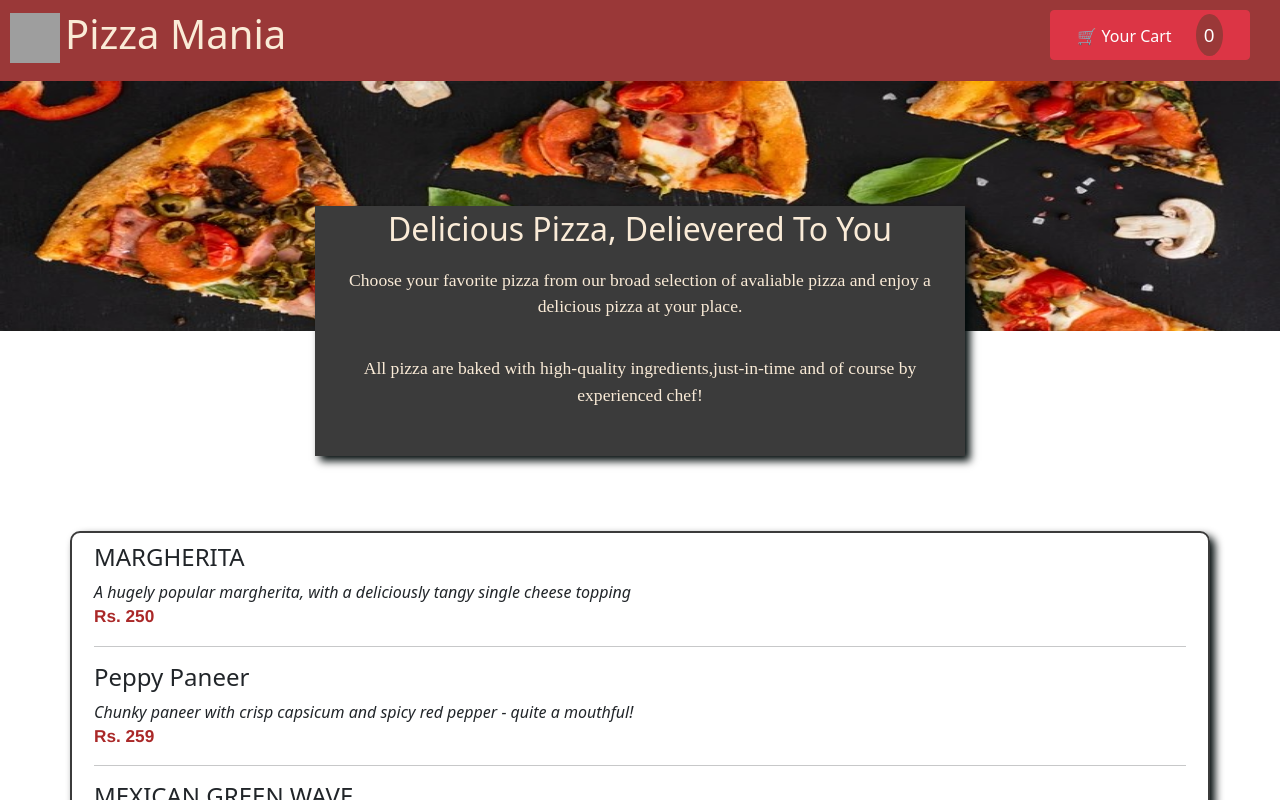
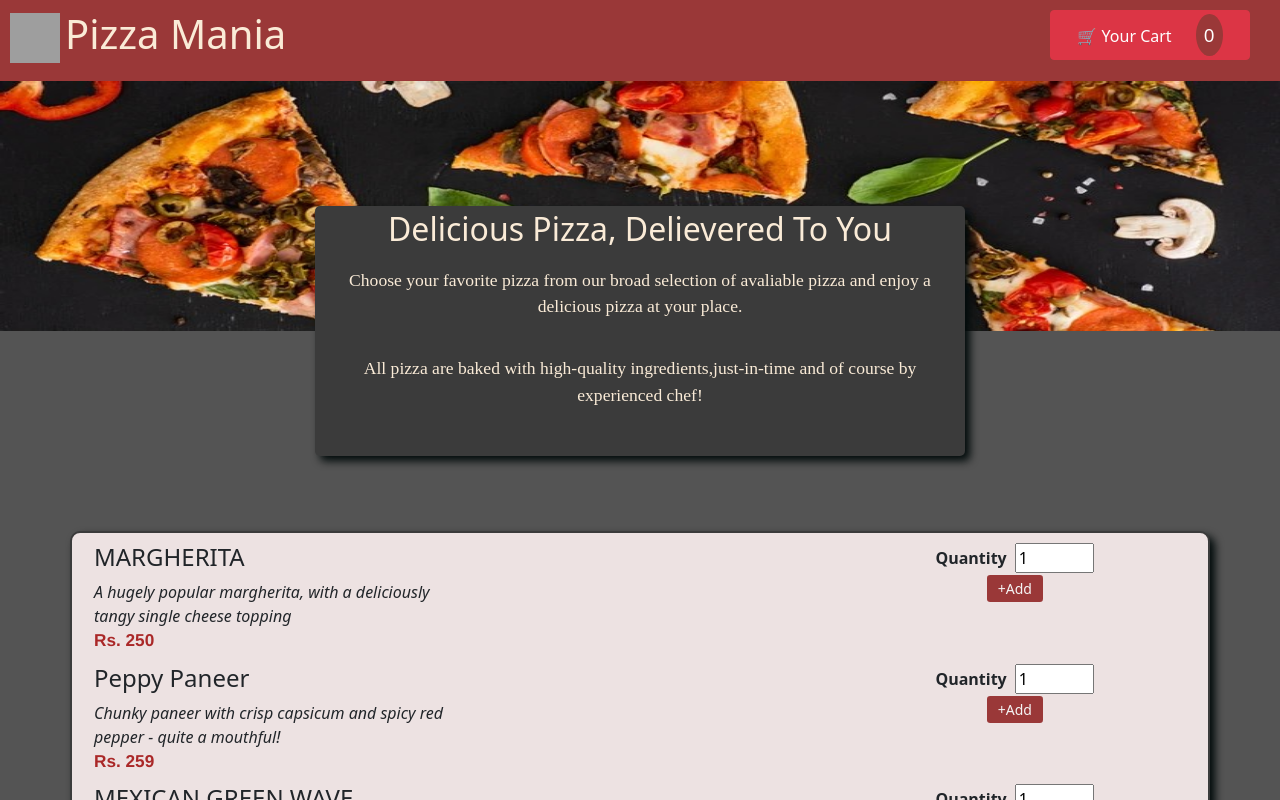
Before and after one commit to jaiswalk008/Restaurant-app, a React (Create React App) app: page / in a window 1280 px wide. Shown: the top 800 px of the page. Built offline with nearby package versions, Linux system fonts and the light colour scheme; grey boxes are pictures that could not be loaded.

Commit message:
added add quantity button

```diff
--- a/public/index.html
+++ b/public/index.html
@@ -12,6 +12,11 @@
 
     <title>Pizza Mania</title>
     <link href="https://cdn.jsdelivr.net/npm/bootstrap@5.0.2/dist/css/bootstrap.min.css" rel="stylesheet" integrity="sha384-EVSTQN3/azprG1Anm3QDgpJLIm9Nao0Yz1ztcQTwFspd3yD65VohhpuuCOmLASjC" crossorigin="anonymous">
+    <style>
+      body{
+        background-color: rgb(84, 84, 84);
+      }
+    </style>
   </head>
   <body>
     <noscript>You need to enable JavaScript to run this app.</noscript>
--- a/src/App.js
+++ b/src/App.js
@@ -1,7 +1,7 @@
 import React from 'react';
 import './App.css';
 import Header from './Components/Layout/Header';
-import Menu from './Components/Layout/Menu';
+import Menu from './Components/Layout/Menu/Menu';
 function App() {
   return(
     <div>
--- a/src/Components/Layout/Layout.css
+++ b/src/Components/Layout/Layout.css
@@ -28,9 +28,10 @@
     color: antiquewhite;
     height: 250px;
     box-shadow: 5px 5px 8px rgba(0, 10, 10, 10);
+    border-radius: 5px;
 
 }
-.description>p{
+.description>p {
     font-size: 1.1rem;
     font-family:'Times New Roman', Times, serif;
     padding: 10px;
@@ -43,15 +44,25 @@
     border: 2px solid rgb(59, 59, 59);
     border-radius: 10px;
     box-shadow: 5px 5px 8px rgba(0, 10, 10, 10);
+    background-color: rgb(237, 226, 226);
 }
 .menu-item{
     margin: 10px;
+    display: flex;
+    justify-content:space-between;
 }
-.menu-item >strong{
+.price{
     color: rgb(170, 40, 40);
     font-family:'Franklin Gothic Medium', 'Arial Narrow', Arial, sans-serif;
     font-size: 1.075rem;
 }
-menu-item >h4{
-    font-family:'Gill Sans', 'Gill Sans MT', Calibri, 'Trebuchet MS', sans-serif;
+.add{
+    background-color:rgb(154, 56, 56);
+    color: whitesmoke;
+    padding: 2px 10px;
+    margin-top: 2px;
 }
+
+.input-div{
+
+}
--- /dev/null
+++ b/src/Components/Layout/Menu/AddQuantity.js
@@ -0,0 +1,25 @@
+import { useRef } from 'react';
+import '../Layout.css'
+const AddQuantity = (props) =>{
+    const quantity = useRef(1);
+    const handleSubmit = (e) => {
+        e.preventDefault(); // Prevent form submission
+        // Do something with the quantity value (e.g., pass it to a parent component)
+        console.log(quantity.current.value);
+    }
+
+    return (
+        <div className='container-fluid'>
+            <form onSubmit={(handleSubmit)} className='add-form float-end'>
+                <div className='text-center input-div'>
+                    <label htmlFor="quantity"><strong className='pe-2'>Quantity</strong></label>
+                    <input ref={quantity} min={1} defaultValue={1} className='w-25' type="number" id="quantity"></input>
+                </div>
+                <div className='text-center'>
+                    <button className="btn btn-sm add">+Add</button>
+                </div>
+            </form>
+        </div>
+    )
+}
+export default AddQuantity;
--- a/src/Components/Layout/Menu.js
+++ b/src/Components/Layout/Menu/Menu.js
@@ -1,5 +1,5 @@
 import MenuItem from "./MenuItem"
-import "./Layout.css"
+import "../Layout.css"
 const Menu = () =>{
     const menuItems = [
         {name:"MARGHERITA" , desc:"A hugely popular margherita, with a deliciously tangy single cheese topping",price:250},
--- /dev/null
+++ b/src/Components/Layout/Menu/MenuItem.js
@@ -0,0 +1,16 @@
+import '../Layout.css'
+import AddQuantity from './AddQuantity';
+const MenuItem = (props) =>{
+   return(
+    <div className="menu-item">
+        <div>
+            <h4>{props.name}</h4>
+            <i>{props.desc}</i><br></br>
+            <strong className='price'>Rs. {props.price}</strong>
+        </div>
+        <AddQuantity/>
+        <hr></hr>
+    </div>
+   )
+}
+export default MenuItem;
--- a/src/Components/Layout/MenuItem.js
+++ /dev/null
@@ -1,12 +0,0 @@
-import './Layout.css'
-const MenuItem = (props) =>{
-   return(
-    <div className="menu-item">
-        <h4>{props.name}</h4>
-        <i>{props.desc}</i><br></br>
-        <strong>Rs. {props.price}</strong>
-        <hr></hr>
-    </div>
-   )
-}
-export default MenuItem;
```
